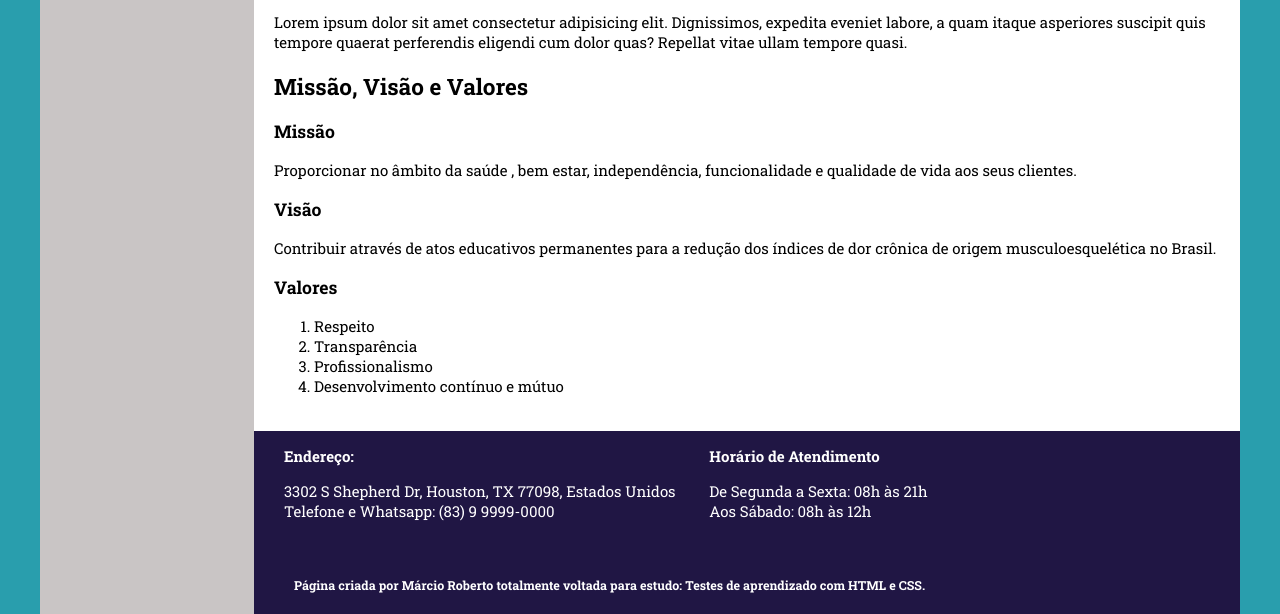
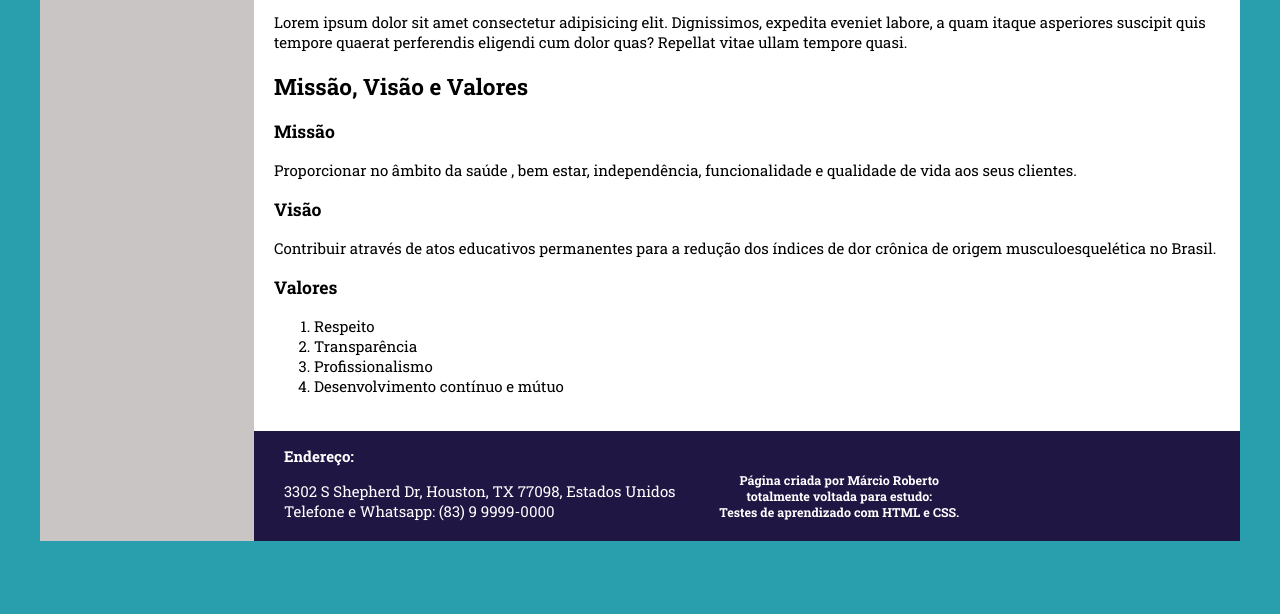
Before and after one commit to marciorobertomr/Desafio.2-Clinica-Medica-HTML, a plain HTML site: page about.html in a window 1280 px wide. Shown: the part 305-919 px from the top of the page. After the commit the page ends 846 px from the top, so only its background shows below. Drawn offline with Linux system fonts and the light colour scheme; a web font is replaced by a local one.

Commit message:
Ajustes no Rodapé das páginas

```diff
--- a/about.html
+++ b/about.html
@@ -70,17 +70,14 @@
                         </p>
                     </div>
                     <div>
-                        <p><strong>Horário de Atendimento</strong></p>
-                        <p>
-                            De Segunda a Sexta: 08h às 21h<br>
-                            Aos Sábado: 08h às 12h
-                        </p>
+                        <h5>
+                            <blockquote>
+                                Página criada por Márcio Roberto <br>
+                                totalmente voltada para estudo: <br>
+                                Testes de aprendizado com HTML e CSS.
+                            </blockquote>
+                        </h5>
                     </div>
-                    <br>
-                    <br>
-                    <h5>
-                        <blockquote>Página criada por Márcio Roberto totalmente voltada para estudo: Testes de aprendizado com HTML e CSS.</blockquote>
-                    </h5>
                 </div>
             </div>
         </div>
--- a/style.css
+++ b/style.css
@@ -87,6 +87,10 @@ body {
     display: inline-block;
 }
 
+.footer div h5 blockquote {
+    text-align: center;
+}
+
 .video {
     text-align: center;
 }
```
Also changed, not shown: contact.html (+7 -10 lines), index.html (+7 -10 lines), specialties.html (+7 -10 lines).
